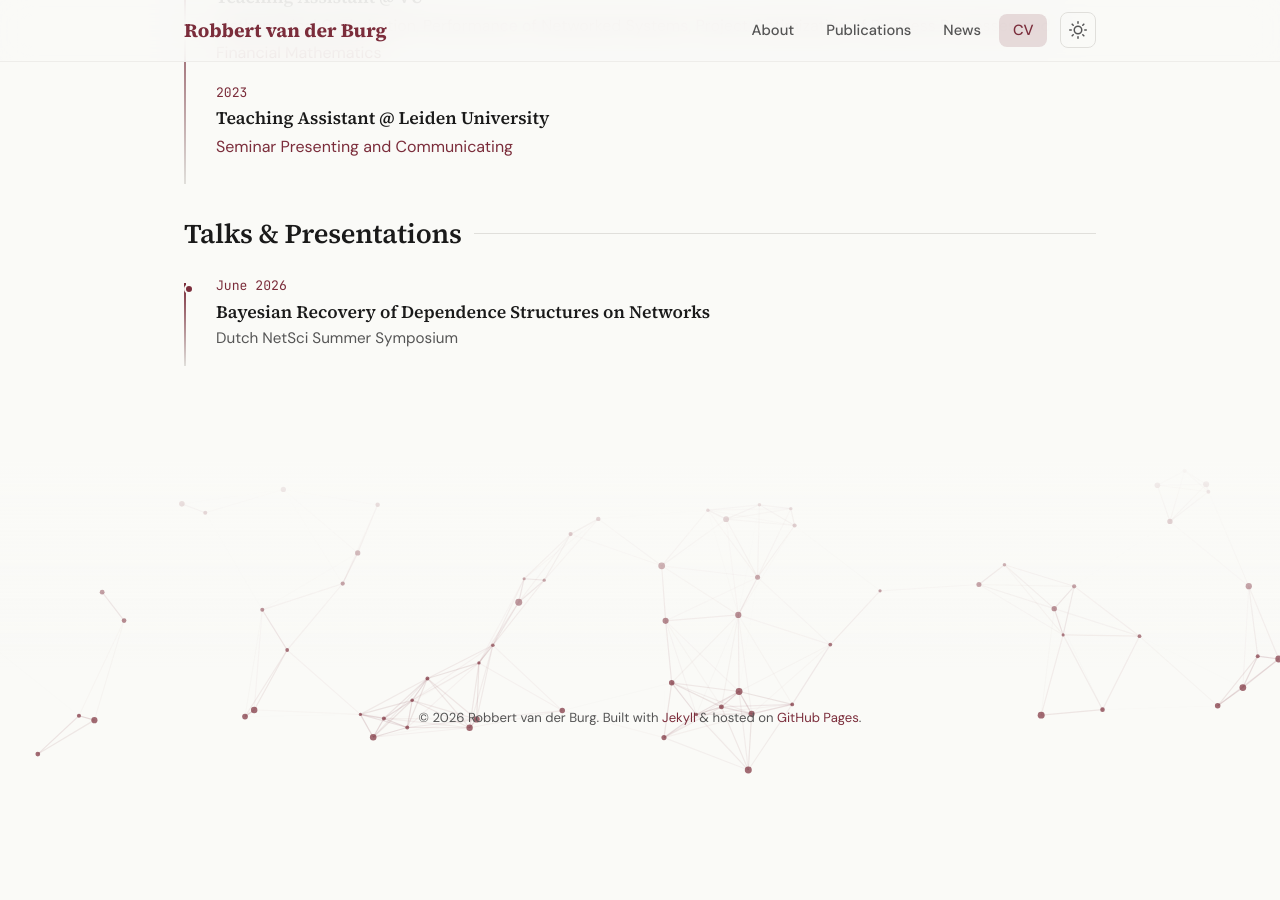
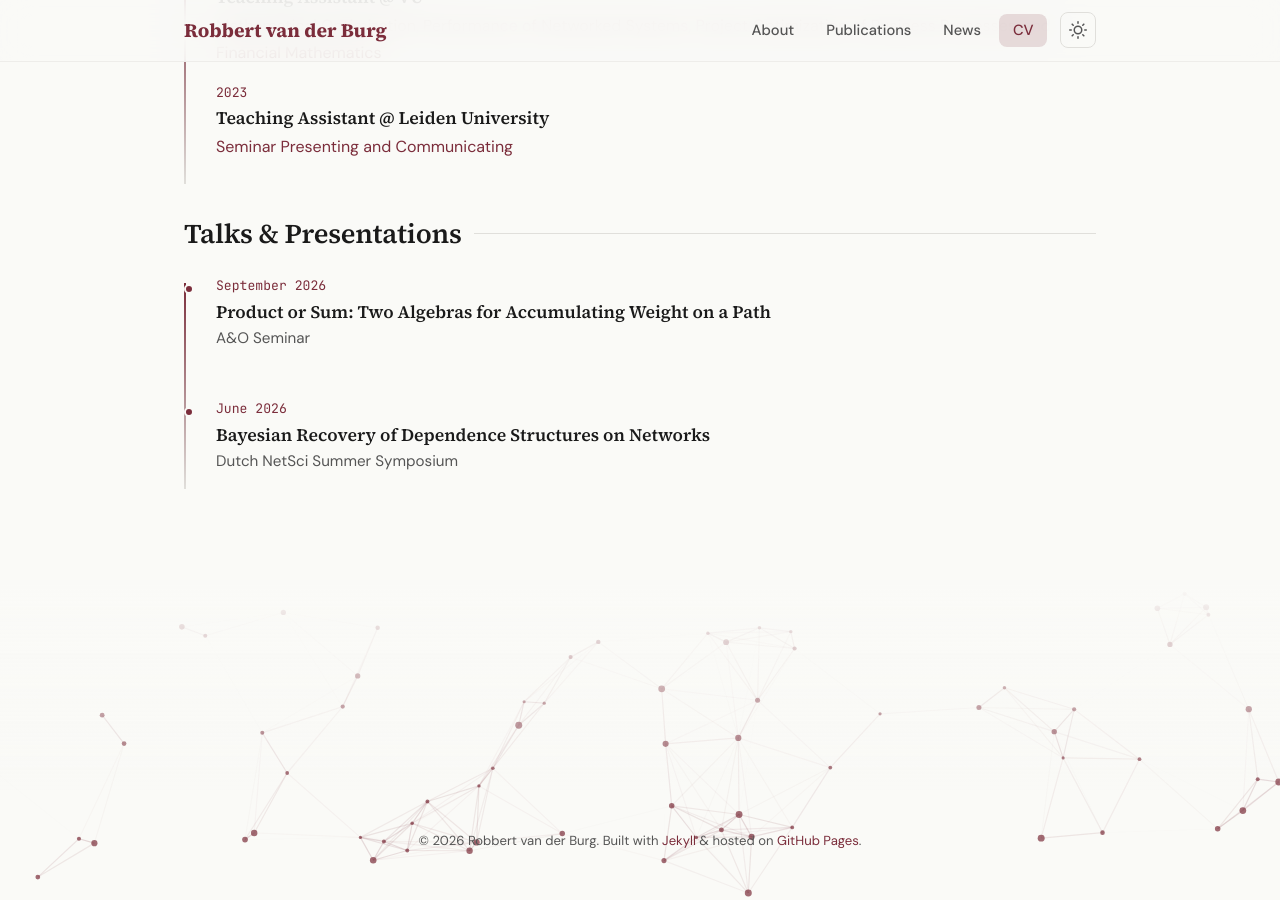
Before and after one commit to robbertvanderburg/robbertvanderburg.github.io, a Jekyll site: the page built from cv.html, in a window 1280 px wide and 900 px high, scrolled down 891 px. Built offline with Jekyll 4.4.1, drawn with Linux system fonts in a browser that asks for light colours; before the commit the page ends 1668 px from its top, so only the background shows below that.

Commit message:
updated talk on cv page

```diff
--- a/cv.html
+++ b/cv.html
@@ -87,6 +87,11 @@ description: "CV of Robbert van der Burg — PhD candidate in Applied Mathematic
   </div>
   <div class="cv-timeline">
     <div class="cv-entry">
+      <div class="cv-entry-period">September 2026</div>
+      <h3 class="cv-entry-title">Product or Sum: Two Algebras for Accumulating Weight on a Path</h3>
+      <div class="cv-entry-org">A&O Seminar</div>
+    </div>
+    <div class="cv-entry">
       <div class="cv-entry-period">June 2026</div>
       <h3 class="cv-entry-title">Bayesian Recovery of Dependence Structures on Networks</h3>
       <div class="cv-entry-org">Dutch NetSci Summer Symposium</div>
```
